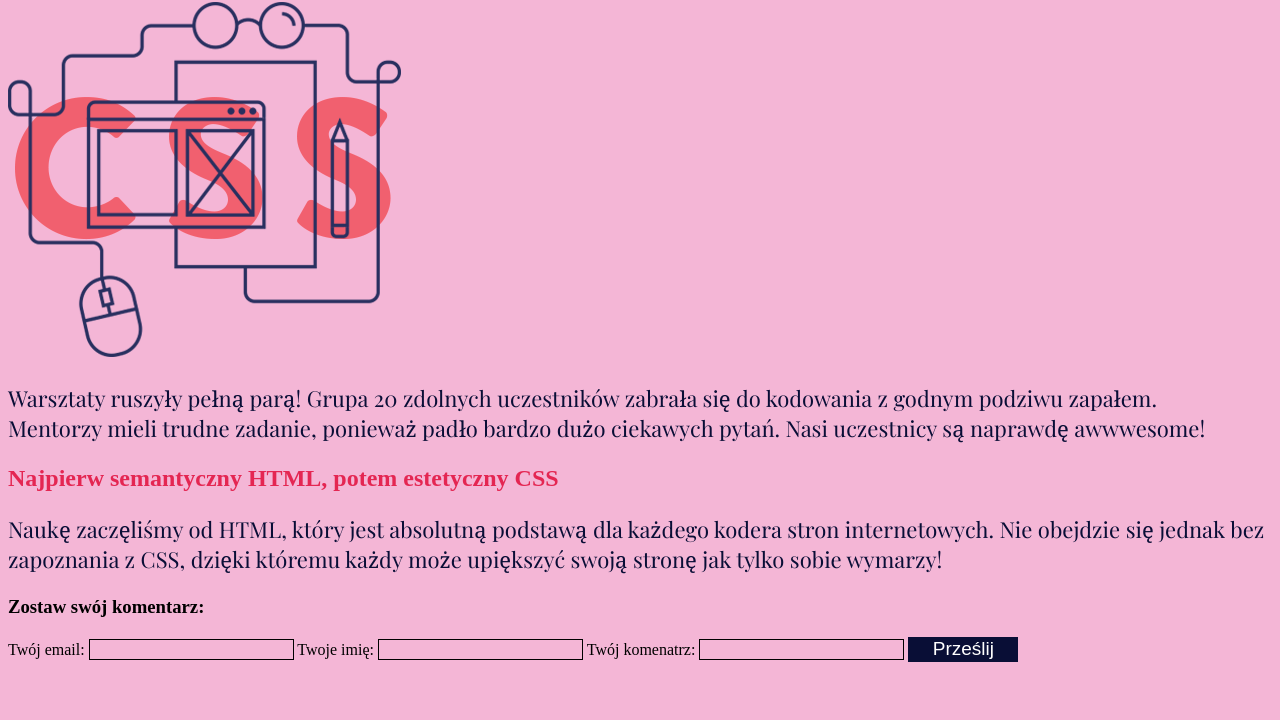
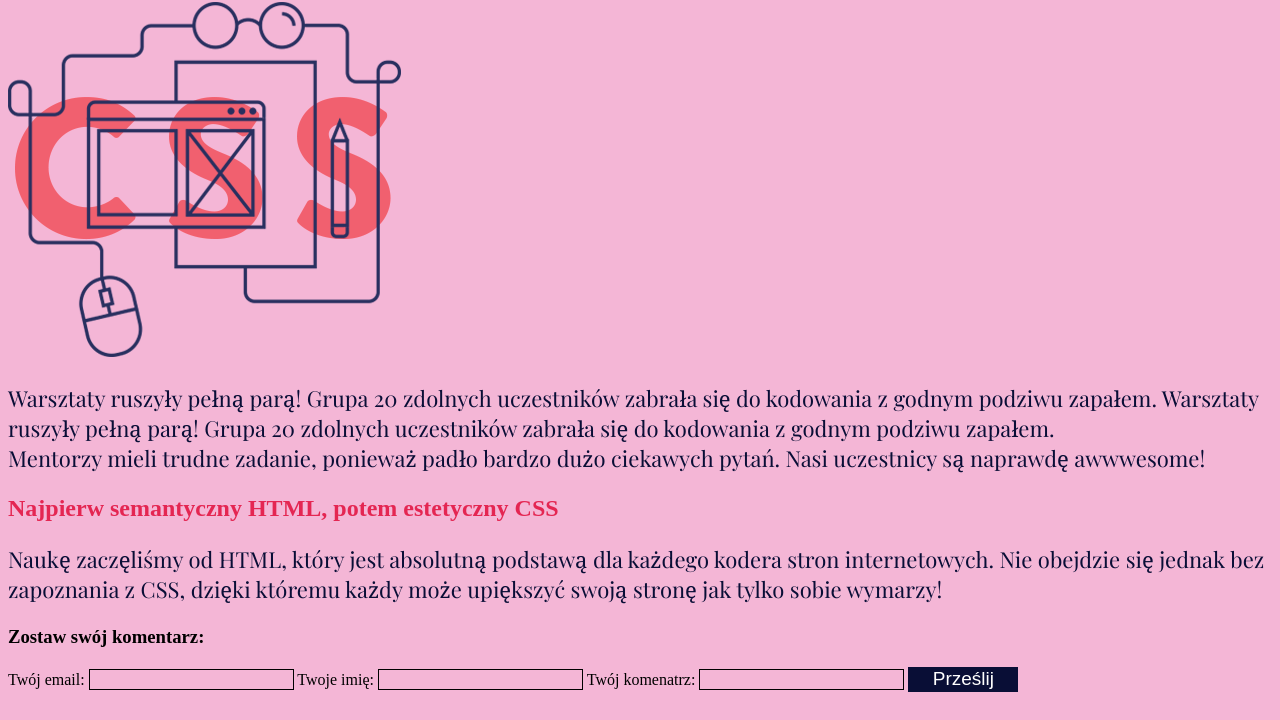
Before and after one commit to PaulaM1/paula-theawwwesome.github.io, a plain HTML site: page index.html in a window 1280 px wide. Shown: the part 80-800 px from the top of the page. Drawn offline with nearby package versions, Linux system fonts and the light colour scheme; a web font is replaced by a local one.

Commit message:
add new think

```diff
--- a/index.html
+++ b/index.html
@@ -12,6 +12,8 @@
 	<img src="pink.png" alt="obrazek nie chce się załadować, odśwież stronę">
 	<p>
 		Warsztaty ruszyły pełną parą! Grupa 20 zdolnych uczestników zabrała się do kodowania z godnym podziwu zapałem.
+		Warsztaty ruszyły pełną parą! Grupa 20 zdolnych uczestników zabrała się do kodowania z godnym podziwu zapałem.
+
 		<br>Mentorzy mieli trudne zadanie, ponieważ padło bardzo dużo ciekawych pytań. Nasi uczestnicy są naprawdę awwwesome!
 	</p>
 	<h2 class="c1">Najpierw semantyczny HTML, potem estetyczny CSS</h2>
```
